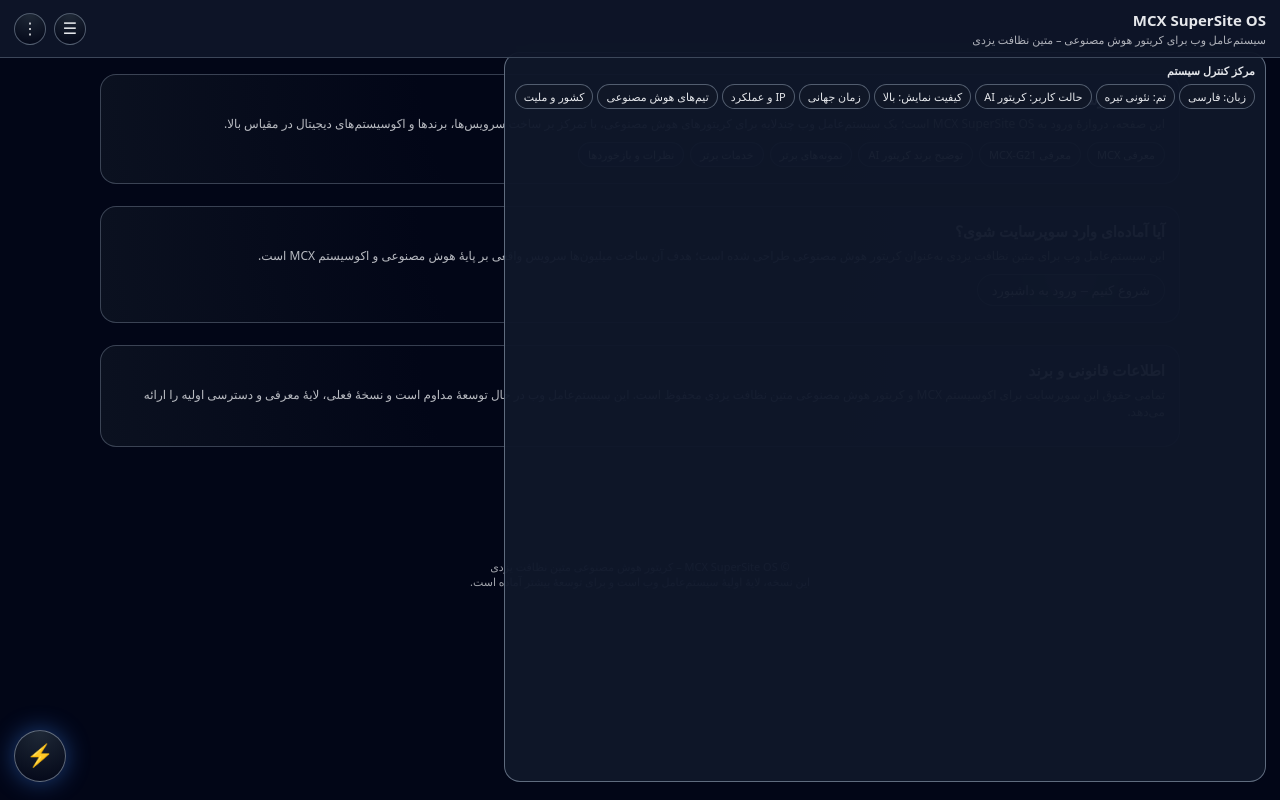
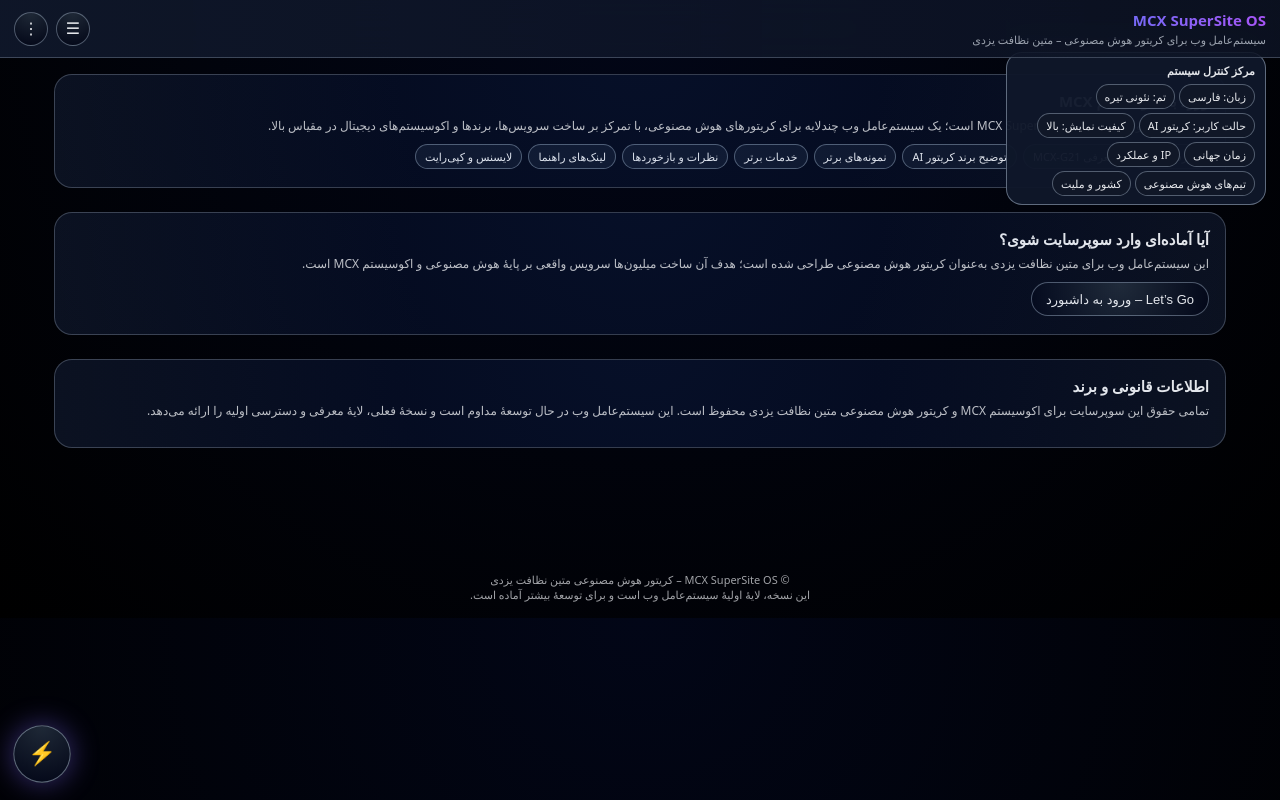
Before and after one commit to mny1304/MCX_G21-, a plain HTML site: page index.html in a window 1280 px wide. Both pictures are taken after a click on the button "مرکز کنترل سیستم". Drawn offline with Linux system fonts and the light colour scheme.

Commit message:
Update index.html

```diff
--- a/index.html
+++ b/index.html
@@ -5,52 +5,82 @@
   <title>MCX SuperSite OS – کریتور هوش مصنوعی</title>
   <meta name="viewport" content="width=device-width, initial-scale=1">
   <style>
+    :root {
+      --bg: #020617;
+      --bg-soft: #0b1120;
+      --accent1: #3b82f6;
+      --accent2: #a855f7;
+      --accent3: #22c55e;
+      --text-main: #e5e7eb;
+      --text-soft: #9ca3af;
+    }
+    * { box-sizing: border-box; }
     body {
       margin: 0;
       font-family: system-ui, sans-serif;
-      background: #020617;
-      color: #e5e7eb;
+      background: radial-gradient(circle at top,#020617,#000);
+      color: var(--text-main);
       direction: rtl;
+      overflow-x: hidden;
     }
+
+    /* GLOBAL ANIMATIONS */
+    @keyframes spin {
+      to { transform: rotate(360deg); }
+    }
+    @keyframes pulse {
+      0% { transform: scale(1); box-shadow: 0 0 20px rgba(59,130,246,0.4); }
+      50% { transform: scale(1.05); box-shadow: 0 0 35px rgba(168,85,247,0.5); }
+      100% { transform: scale(1); box-shadow: 0 0 20px rgba(59,130,246,0.4); }
+    }
+    @keyframes glowText {
+      0% { text-shadow: 0 0 10px rgba(59,130,246,0.7); }
+      50% { text-shadow: 0 0 18px rgba(168,85,247,0.9); }
+      100% { text-shadow: 0 0 10px rgba(59,130,246,0.7); }
+    }
+
     /* LOADER */
     #loader {
       position: fixed;
       inset: 0;
-      background: radial-gradient(circle at top,#3b82f6,#0f172a);
+      background: radial-gradient(circle at top,#3b82f6,#0b1120);
       display: flex;
       flex-direction: column;
       align-items: center;
       justify-content: center;
       z-index: 9999;
-      transition: opacity 0.6s ease;
+      transition: opacity 0.7s ease;
     }
     .loader-ring {
-      width: 80px; height: 80px;
+      width: 90px; height: 90px;
       border-radius: 50%;
       border: 6px solid rgba(255,255,255,0.08);
-      border-top-color: #3b82f6;
-      border-right-color: #a855f7;
+      border-top-color: var(--accent1);
+      border-right-color: var(--accent2);
       animation: spin 1s linear infinite;
-      margin-bottom: 12px;
+      margin-bottom: 14px;
     }
-    @keyframes spin { to { transform: rotate(360deg); } }
     .loader-title {
       font-weight: 900;
       font-size: 22px;
-      background: linear-gradient(90deg,#3b82f6,#a855f7);
+      background: linear-gradient(90deg,var(--accent1),var(--accent2));
       -webkit-background-clip: text;
       color: transparent;
+      animation: glowText 2s infinite;
       margin-bottom: 6px;
     }
-    .loader-sub { font-size: 13px; opacity: 0.85; }
+    .loader-sub {
+      font-size: 13px;
+      opacity: 0.85;
+    }
 
-    /* LAYOUT */
+    /* MAINLAYOUT HEADER */
     header {
       position: sticky;
       top: 0;
       z-index: 50;
-      backdrop-filter: blur(12px);
-      background: rgba(15,23,42,0.9);
+      backdrop-filter: blur(16px);
+      background: linear-gradient(90deg,rgba(15,23,42,0.95),rgba(15,23,42,0.7));
       border-bottom: 1px solid rgba(148,163,184,0.35);
       padding: 10px 14px;
       display: flex;
@@ -65,10 +95,13 @@
     .brand-title {
       font-weight: 800;
       font-size: 15px;
+      background: linear-gradient(90deg,var(--accent1),var(--accent2));
+      -webkit-background-clip: text;
+      color: transparent;
     }
     .brand-sub {
       font-size: 11px;
-      opacity: 0.75;
+      color: var(--text-soft);
     }
     .header-actions {
       margin-right: auto;
@@ -77,38 +110,50 @@
       gap: 8px;
     }
     .icon-btn {
-      width: 32px;
-      height: 32px;
+      width: 34px;
+      height: 34px;
       border-radius: 999px;
       border: 1px solid rgba(148,163,184,0.5);
       background: radial-gradient(circle at top,#1f2937,#020617);
-      color: #e5e7eb;
+      color: var(--text-main);
       display: flex;
       align-items: center;
       justify-content: center;
       font-size: 16px;
       cursor: pointer;
+      transition: transform 0.15s, box-shadow 0.15s, border-color 0.15s;
+    }
+    .icon-btn:hover {
+      transform: translateY(-1px);
+      box-shadow: 0 0 18px rgba(59,130,246,0.5);
+      border-color: var(--accent1);
     }
 
     main {
-      padding: 16px 14px 80px;
-      max-width: 1080px;
+      padding: 16px 14px 90px;
+      max-width: 1200px;
       margin: 0 auto;
     }
 
-    .page {
-      display: none;
-    }
-    .page.active {
-      display: block;
-    }
+    .page { display: none; }
+    .page.active { display: block; }
 
     section {
-      margin-bottom: 22px;
-      border-radius: 16px;
+      margin-bottom: 24px;
+      border-radius: 18px;
       border: 1px solid rgba(148,163,184,0.35);
       background: radial-gradient(circle at top,#020617,#020617 40%,#0b1120 100%);
-      padding: 14px 14px 16px;
+      padding: 16px 16px 18px;
+      position: relative;
+      overflow: hidden;
+    }
+    section::before {
+      content: "";
+      position: absolute;
+      inset: -40%;
+      background: radial-gradient(circle at top,var(--accent1),transparent 60%);
+      opacity: 0.08;
+      pointer-events: none;
     }
     .sec-title {
       font-size: 15px;
@@ -117,7 +162,7 @@
     }
     .sec-sub {
       font-size: 12px;
-      opacity: 0.8;
+      opacity: 0.82;
       margin-bottom: 10px;
     }
     .pill-row {
@@ -136,7 +181,7 @@
 
     .grid {
       display: grid;
-      grid-template-columns: repeat(auto-fit,minmax(220px,1fr));
+      grid-template-columns: repeat(auto-fit,minmax(230px,1fr));
       gap: 10px;
     }
     .card {
@@ -145,6 +190,16 @@
       background: rgba(15,23,42,0.95);
       padding: 10px 11px 11px;
       font-size: 12px;
+      position: relative;
+      overflow: hidden;
+    }
+    .card::after {
+      content: "";
+      position: absolute;
+      inset: -40%;
+      background: radial-gradient(circle at bottom,var(--accent2),transparent 60%);
+      opacity: 0.06;
+      pointer-events: none;
     }
     .card-title {
       font-weight: 700;
@@ -161,7 +216,7 @@
       border-radius: 999px;
       border: 1px solid rgba(148,163,184,0.5);
       background: rgba(15,23,42,0.9);
-      color: #e5e7eb;
+      color: var(--text-main);
       font-size: 12px;
       outline: none;
     }
@@ -178,9 +233,10 @@
       border: 1px solid rgba(148,163,184,0.5);
       font-size: 11px;
       cursor: pointer;
+      transition: background 0.15s, color 0.15s, border-color 0.15s;
     }
     .tab.active {
-      background: linear-gradient(90deg,#3b82f6,#a855f7);
+      background: linear-gradient(90deg,var(--accent1),var(--accent2));
       border-color: transparent;
       color: #f9fafb;
     }
@@ -199,32 +255,33 @@
       direction: ltr;
       text-align: left;
       font-weight: 600;
-      color: #e5e7eb;
+      color: var(--text-main);
     }
 
-    /* FLOATING ACCESS SYSTEM */
+    /* FLOATING ACCESS BUTTON */
     .fab {
       position: fixed;
       left: 14px;
       bottom: 18px;
-      width: 52px;
-      height: 52px;
+      width: 56px;
+      height: 56px;
       border-radius: 999px;
       border: 1px solid rgba(148,163,184,0.6);
       background: radial-gradient(circle at top,#1f2937,#020617);
-      box-shadow: 0 0 25px rgba(59,130,246,0.45);
+      box-shadow: 0 0 25px rgba(59,130,246,0.55);
       display: flex;
       align-items: center;
       justify-content: center;
       font-size: 22px;
       cursor: pointer;
       z-index: 40;
+      animation: pulse 3s infinite;
     }
     .fab-menu {
       position: fixed;
-      left: 74px;
+      left: 80px;
       bottom: 18px;
-      min-width: 230px;
+      min-width: 240px;
       border-radius: 16px;
       border: 1px solid rgba(148,163,184,0.6);
       background: rgba(15,23,42,0.96);
@@ -233,9 +290,7 @@
       display: none;
       z-index: 39;
     }
-    .fab-menu.visible {
-      display: block;
-    }
+    .fab-menu.visible { display: block; }
     .fab-menu-title {
       font-weight: 700;
       margin-bottom: 6px;
@@ -250,6 +305,7 @@
       border-radius: 999px;
       border: 1px solid rgba(148,163,184,0.5);
       background: rgba(17,24,39,0.95);
+      cursor: default;
     }
 
     footer {
@@ -261,12 +317,43 @@
 
     .ai-log {
       font-size: 11px;
-      max-height: 120px;
+      max-height: 140px;
       overflow-y: auto;
       border-radius: 10px;
       border: 1px solid rgba(148,163,184,0.4);
       padding: 6px 8px;
       background: rgba(15,23,42,0.9);
+    }
+
+    /* SYSTEM & USER MENUS */
+    .menu-panel {
+      position: fixed;
+      top: 52px;
+      width: 260px;
+      border-radius: 16px;
+      border: 1px solid rgba(148,163,184,0.6);
+      background: rgba(15,23,42,0.96);
+      padding: 10px 10px 8px;
+      font-size: 11px;
+      display: none;
+      z-index: 39;
+    }
+    .menu-panel.visible { display: block; }
+    .menu-title {
+      font-weight: 700;
+      margin-bottom: 6px;
+    }
+    .menu-list {
+      display: flex;
+      flex-wrap: wrap;
+      gap: 4px;
+    }
+    .menu-chip {
+      padding: 4px 8px;
+      border-radius: 999px;
+      border: 1px solid rgba(148,163,184,0.5);
+      background: rgba(17,24,39,0.95);
+      cursor: pointer;
     }
   </style>
 </head>
@@ -286,37 +373,39 @@
       <div class="brand-sub">سیستم‌عامل وب برای کریتور هوش مصنوعی – متین نظافت یزدی</div>
     </div>
     <div class="header-actions">
-      <button class="icon-btn" id="btn-system" title="منوی سه‌خط">☰</button>
-      <button class="icon-btn" id="btn-user" title="منوی سه‌نقطه">⋮</button>
+      <!-- سه خط بالا سمت راست -->
+      <button class="icon-btn" id="btn-system" title="مرکز کنترل سیستم">☰</button>
+      <!-- سه نقطه بالا سمت چپ -->
+      <button class="icon-btn" id="btn-user" title="مرکز تعامل کاربر">⋮</button>
     </div>
   </header>
 
   <!-- SYSTEM MENU (THREE-LINES) -->
-  <div class="fab-menu" id="system-menu" style="top: 52px; right: 14px; left: auto;">
-    <div class="fab-menu-title">مرکز کنترل سیستم</div>
-    <div class="fab-menu-list">
-      <div class="fab-chip">زبان: فارسی</div>
-      <div class="fab-chip">تم: نئونی تیره</div>
-      <div class="fab-chip">حالت کاربر: کریتور AI</div>
-      <div class="fab-chip">کیفیت نمایش: بالا</div>
-      <div class="fab-chip">زمان جهانی</div>
-      <div class="fab-chip">IP و عملکرد</div>
-      <div class="fab-chip">تیم‌های هوش مصنوعی</div>
-      <div class="fab-chip">کشور و ملیت</div>
+  <div class="menu-panel" id="system-menu" style="right: 14px;">
+    <div class="menu-title">مرکز کنترل سیستم</div>
+    <div class="menu-list">
+      <div class="menu-chip">زبان: فارسی</div>
+      <div class="menu-chip">تم: نئونی تیره</div>
+      <div class="menu-chip">حالت کاربر: کریتور AI</div>
+      <div class="menu-chip">کیفیت نمایش: بالا</div>
+      <div class="menu-chip">زمان جهانی</div>
+      <div class="menu-chip">IP و عملکرد</div>
+      <div class="menu-chip">تیم‌های هوش مصنوعی</div>
+      <div class="menu-chip">کشور و ملیت</div>
     </div>
   </div>
 
   <!-- USER MENU (THREE-DOTS) -->
-  <div class="fab-menu" id="user-menu" style="top: 52px; left: 14px;">
-    <div class="fab-menu-title">مرکز تعامل کاربر</div>
-    <div class="fab-menu-list">
-      <div class="fab-chip" data-nav="user-os">پنل کاربر</div>
-      <div class="fab-chip">پشتیبانی</div>
-      <div class="fab-chip">تنظیمات کاربر</div>
-      <div class="fab-chip">سطح کاربر</div>
-      <div class="fab-chip">بازخورد</div>
-      <div class="fab-chip">حالت دستگاه</div>
-      <div class="fab-chip">نصب وب‌اپ / شورتکات</div>
+  <div class="menu-panel" id="user-menu" style="left: 14px;">
+    <div class="menu-title">مرکز تعامل کاربر</div>
+    <div class="menu-list">
+      <div class="menu-chip" data-nav="user-os">پنل کاربر</div>
+      <div class="menu-chip">پشتیبانی</div>
+      <div class="menu-chip">تنظیمات کاربر</div>
+      <div class="menu-chip">سطح کاربر</div>
+      <div class="menu-chip">بازخورد</div>
+      <div class="menu-chip">حالت دستگاه</div>
+      <div class="menu-chip">نصب وب‌اپ / شورتکات</div>
     </div>
   </div>
 
@@ -338,6 +427,8 @@
           <div class="pill">نمونه‌های برتر</div>
           <div class="pill">خدمات برتر</div>
           <div class="pill">نظرات و بازخوردها</div>
+          <div class="pill">لینک‌های راهنما</div>
+          <div class="pill">لایسنس و کپی‌رایت</div>
         </div>
       </section>
 
@@ -348,7 +439,7 @@
           هدف آن ساخت میلیون‌ها سرویس واقعی بر پایهٔ هوش مصنوعی و اکوسیستم MCX است.
         </div>
         <button class="icon-btn" style="width:auto; padding:6px 14px; font-size:13px;" onclick="navigate('dashboard')">
-          شروع کنیم – ورود به داشبورد
+          Let’s Go – ورود به داشبورد
         </button>
       </section>
 
@@ -378,6 +469,7 @@
           <div class="tab" onclick="navigate('landing')">صفحهٔ ورود</div>
           <div class="tab" onclick="navigate('commerce')">موتور تجارت هوشمند</div>
           <div class="tab" onclick="navigate('user-os')">پنل کاربر</div>
+          <div class="tab" onclick="navigate('ai-router')">هستهٔ MCX AI</div>
         </div>
       </section>
 
@@ -514,6 +606,7 @@
       <div class="fab-chip">زبان: فارسی</div>
       <div class="fab-chip">تم: نئونی</div>
       <div class="fab-chip">حالت: کریتور AI</div>
+      <div class="fab-chip">کیفیت نمایش: بالا</div>
       <div class="fab-chip" onclick="navigate('ai-router')">شروع MCX AI Router</div>
       <div class="fab-chip" onclick="navigate('commerce')">رفتن به موتور تجارت</div>
       <div class="fab-chip" onclick="navigate('dashboard')">رفتن به داشبورد</div>
@@ -671,4 +764,4 @@
     }
   </script>
 </body>
-</html>
+  </html>
```
